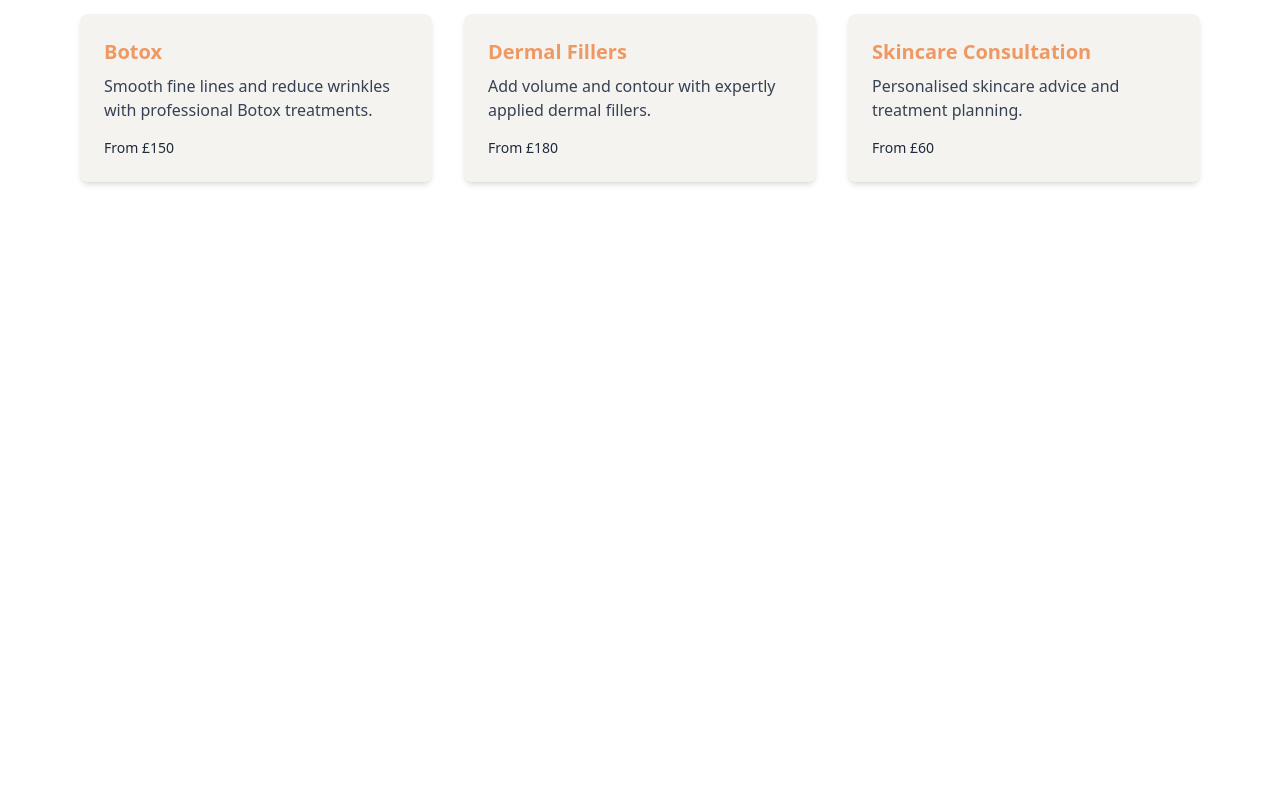
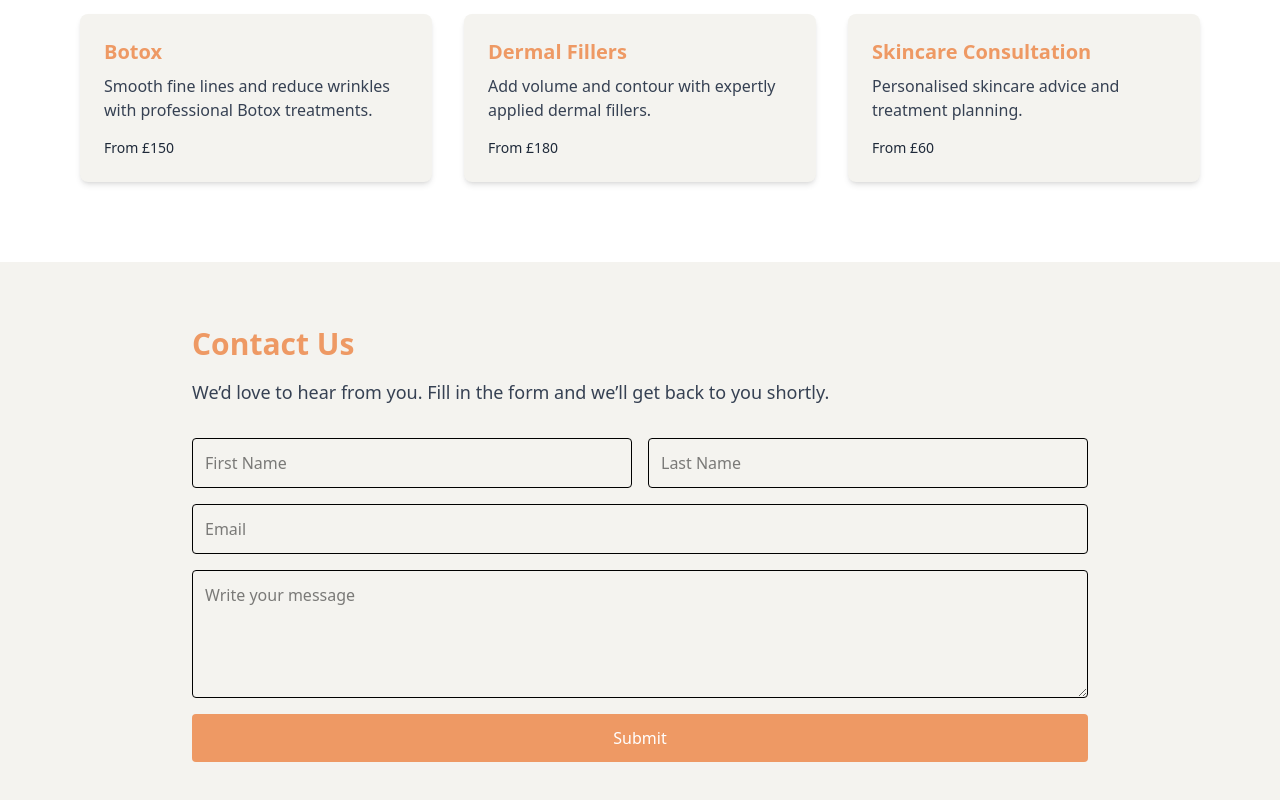
Before and after one commit to Vasileios1988/daly-radiance-aesthetics, a React (Vite) app: page / in a window 1280 px wide. Shown: the part 1002-1802 px from the top of the page. Before the commit the page ends 1264 px from the top, so only its background shows below. Built offline with nearby package versions, Linux system fonts and the light colour scheme; the HTML template or start-up script is replaced by a standard one.

Commit message:
Create the form, input fields

```diff
--- a/src/App.tsx
+++ b/src/App.tsx
@@ -1,6 +1,7 @@
 import Hero from './components/Hero'
 import logo from './artwork/logo.jpg'
 import Services from './components/Services'
+import Contact from './components/Contact'
 
 import './index.css'
 
@@ -10,9 +11,9 @@ function App() {
 
       <Hero title={'Daly Radiance Aesthetics'} description={'Aesthetic treatments designed to refresh, not replace.'} logo={logo}/>
 
-
       <Services />
 
+        <Contact />
     </>
   )
 }
--- a/src/components/Contact.tsx
+++ b/src/components/Contact.tsx
@@ -0,0 +1,44 @@
+import { useForm, SubmitHandler } from "react-hook-form";
+
+type ContactFormInputs = {
+    name: string;
+    surname: string;
+    email: string;
+    message: string;
+};
+
+export default function Contact() {
+    const { register, handleSubmit, reset } = useForm<ContactFormInputs>();
+
+    const onSubmit: SubmitHandler<ContactFormInputs> = (data) => {
+        console.log(data);
+        reset();
+    };
+
+    return (
+        <div className="bg-[#f4f3ef] py-16 px-6 md:px-20">
+            <div className="max-w-4xl mx-auto">
+                {/* Title */}
+                <h2 className="text-3xl font-bold text-[#ee9964] mb-4">Contact Us</h2>
+
+                {/* Description */}
+                <p className="text-lg text-gray-700 mb-8">
+                    We’d love to hear from you. Fill in the form and we’ll get back to you shortly.
+                </p>
+
+                {/* Form */}
+                <form onSubmit={handleSubmit(onSubmit)} className="grid grid-cols-1 md:grid-cols-2 gap-4">
+                    <input type="text" placeholder="First Name" {...register("name")} className="p-3 border rounded" />
+                    <input type="text" placeholder="Last Name" {...register("surname")} className="p-3 border rounded" />
+                    <input type="email" placeholder="Email" {...register("email")} className="p-3 border rounded md:col-span-2" />
+                    <textarea placeholder="Write your message" {...register("message")} className="p-3 border rounded md:col-span-2 h-32" />
+
+                    <button type="submit" className="bg-[#ee9964] text-white py-3 px-6 rounded md:col-span-2 hover:bg-[#e98549] transition">
+                        Submit
+                    </button>
+                </form>
+            </div>
+        </div>
+    );
+
+}
```
